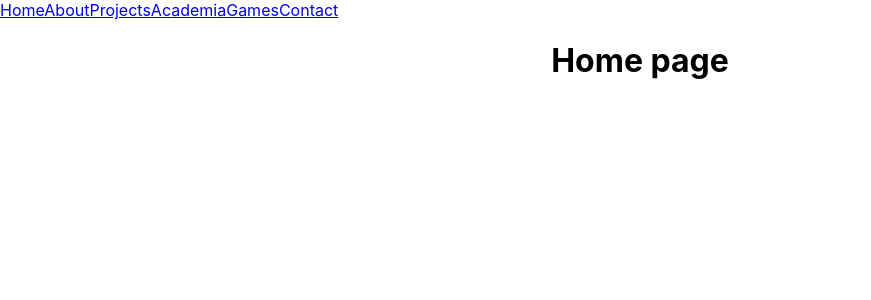
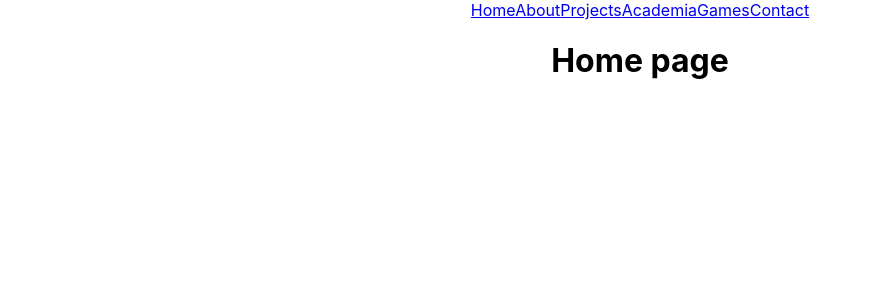
Before and after one commit to Jdshin/Portfolio, a React (Create React App) app: page / in a window 1280 px wide. Shown: the top 300 px of the page, without its empty margins (0-871 px from the left). Built offline with nearby package versions, Linux system fonts and the light colour scheme.

Commit message:
Prevent nav.link from refreshing page

```diff
--- a/src/App.js
+++ b/src/App.js
@@ -8,7 +8,6 @@ import Projects from './pages/Projects';
 import Games from './pages/Games';
 import Academia from './pages/Academia';
 import Contact from './pages/Contact';
-import { BrowserRouter as Router } from 'react-router-dom';
 import NavComp from './components/NavComp';
 
 function App() {
@@ -18,7 +17,7 @@ function App() {
         <h1>Hello</h1
         >
       </header> */}
-      <Router>
+      <NavComp />
       <Routes>
         <Route path="/" element={<Home />} />
         <Route path="/about" element={<About />} />
@@ -27,8 +26,6 @@ function App() {
         <Route path="/academia" element={<Academia />} />
         <Route path="/contact" element={<Contact />} />
       </Routes>
-      </Router>
-
     </div>
   );
 }
--- a/src/components/NavComp.js
+++ b/src/components/NavComp.js
@@ -1,16 +1,20 @@
 import { Container, Nav, Navbar } from "react-bootstrap";
+import { useNavigate } from "react-router";
+import { Link } from "react-router-dom";
+import { NavLink, NavItem } from "react-bootstrap";
 
 function NavComp(props){
+
     return (
         <Navbar>
             <Container>
                 <Nav>
-                    <Nav.Link href="/">Home</Nav.Link>
-                    <Nav.Link href="/about">About</Nav.Link>
-                    <Nav.Link href="#projects">Projects</Nav.Link>
-                    <Nav.Link href="/academia">Academia</Nav.Link>
-                    <Nav.Link href="/games">Games</Nav.Link>
-                    <Nav.Link href="/contact">Contact</Nav.Link>
+                    <Nav.Link as={Link} to='/'>Home</Nav.Link>
+                    <Nav.Link as={Link} to='/about'>About</Nav.Link>
+                    <Nav.Link as={Link} to='/projects'>Projects</Nav.Link>
+                    <Nav.Link as={Link} to='/academia'>Academia</Nav.Link>
+                    <Nav.Link as={Link} to='/games'>Games</Nav.Link>
+                    <Nav.Link as={Link} to='/contact'>Contact</Nav.Link>
                 </Nav>
             </Container>
         </Navbar>
--- a/src/index.js
+++ b/src/index.js
@@ -7,10 +7,11 @@ import NavComp from './components/NavComp';
 import {BrowserRouter as Router} from 'react-router-dom';
 
 ReactDOM.render(
+  <Router>
     <React.StrictMode>
-      <NavComp />
       <App />
-    </React.StrictMode>,
+    </React.StrictMode>
+  </Router>,
   document.getElementById('root')
 );
 
```
Lines whose indentation alone changed are shown as unchanged.
